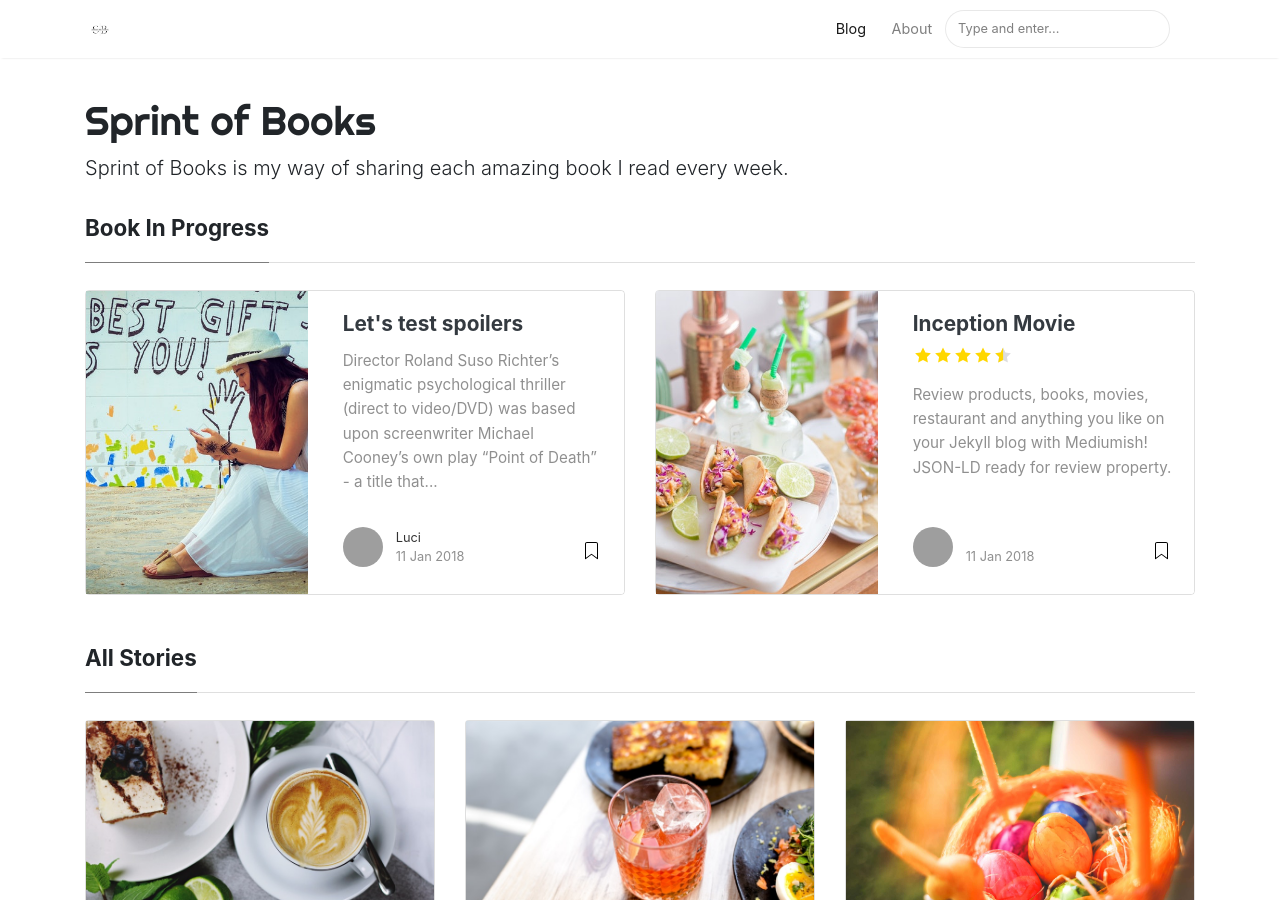
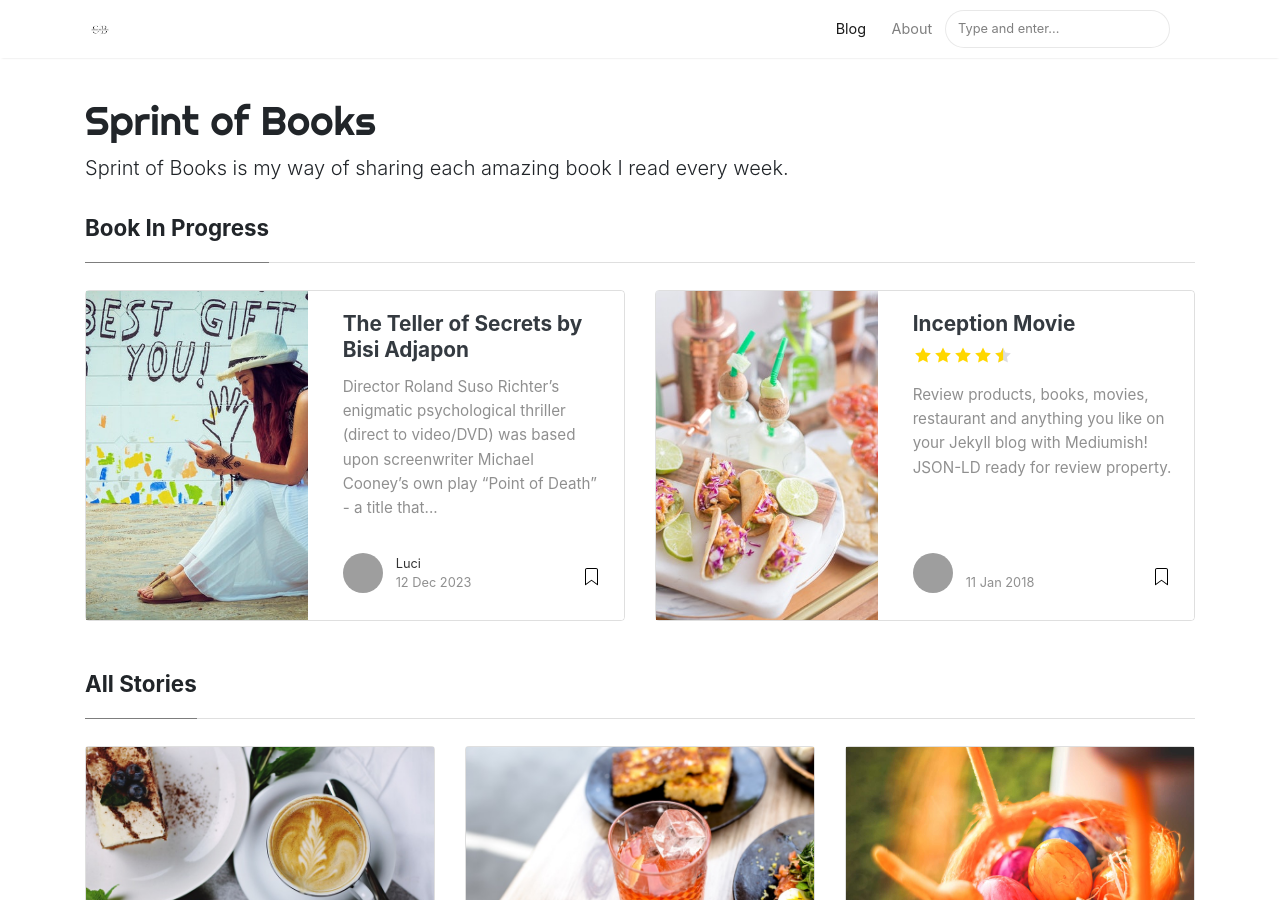
Before and after one commit to LucianaOA/Sprint-of-Books, a Jekyll site: the page built from index.html, in a window 1280 px wide and 900 px high. Built offline with Jekyll 4.4.1, drawn with Linux system fonts in a browser that asks for light colours; nearby versions of some CDN libraries; the list of posts is cut into pages by our own code; grey boxes are pictures that could not be loaded.

Commit message:
Update and rename 2018-01-11-quick-start-guide.md to 2023-12-12-the-teller-of-secrets.md

```diff
--- a/_posts/2018-01-11-quick-start-guide.md
+++ b/_posts/2023-12-12-the-teller-of-secrets.md
@@ -1,6 +1,6 @@
 ---
 layout: post
-title:  "Let's test spoilers"
+title:  "The Teller of Secrets by Bisi Adjapon"
 author: sal
 categories: [ Jekyll, tutorial ]
 image: assets/images/12.jpg
```
